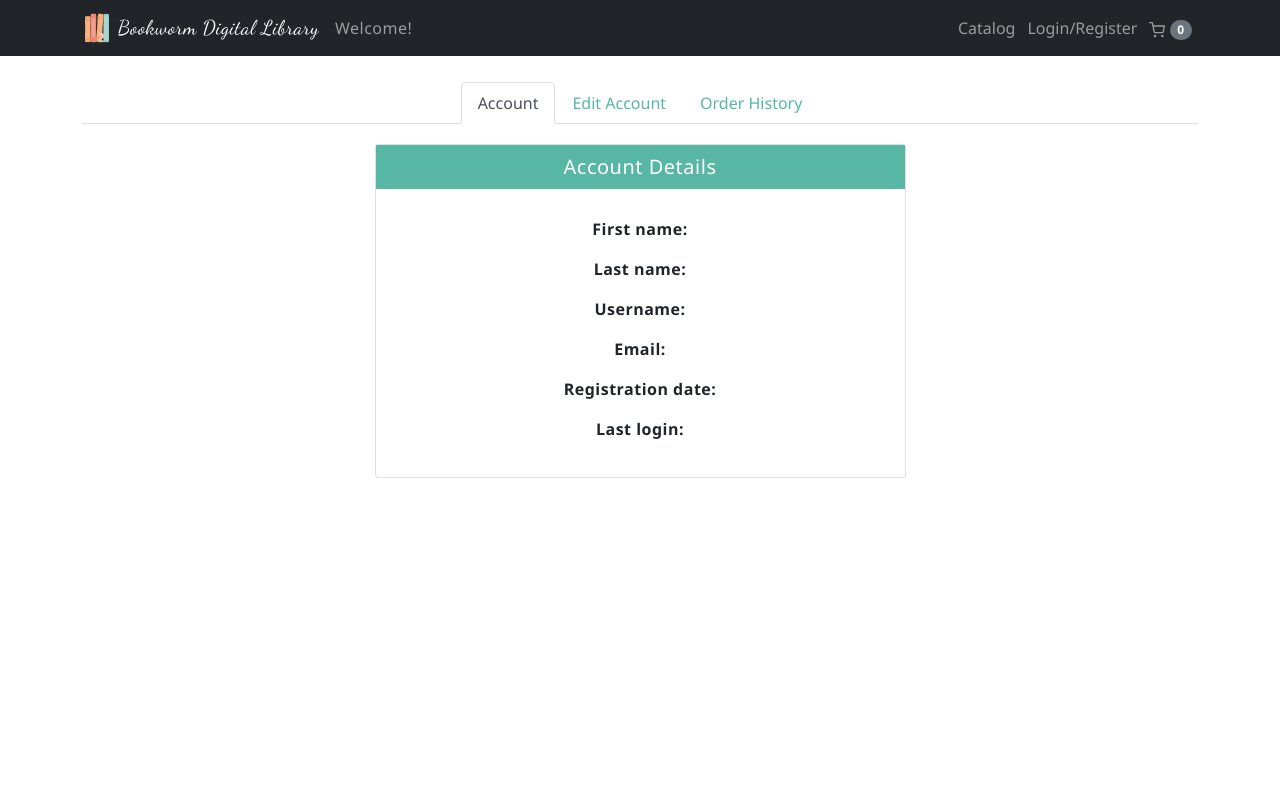
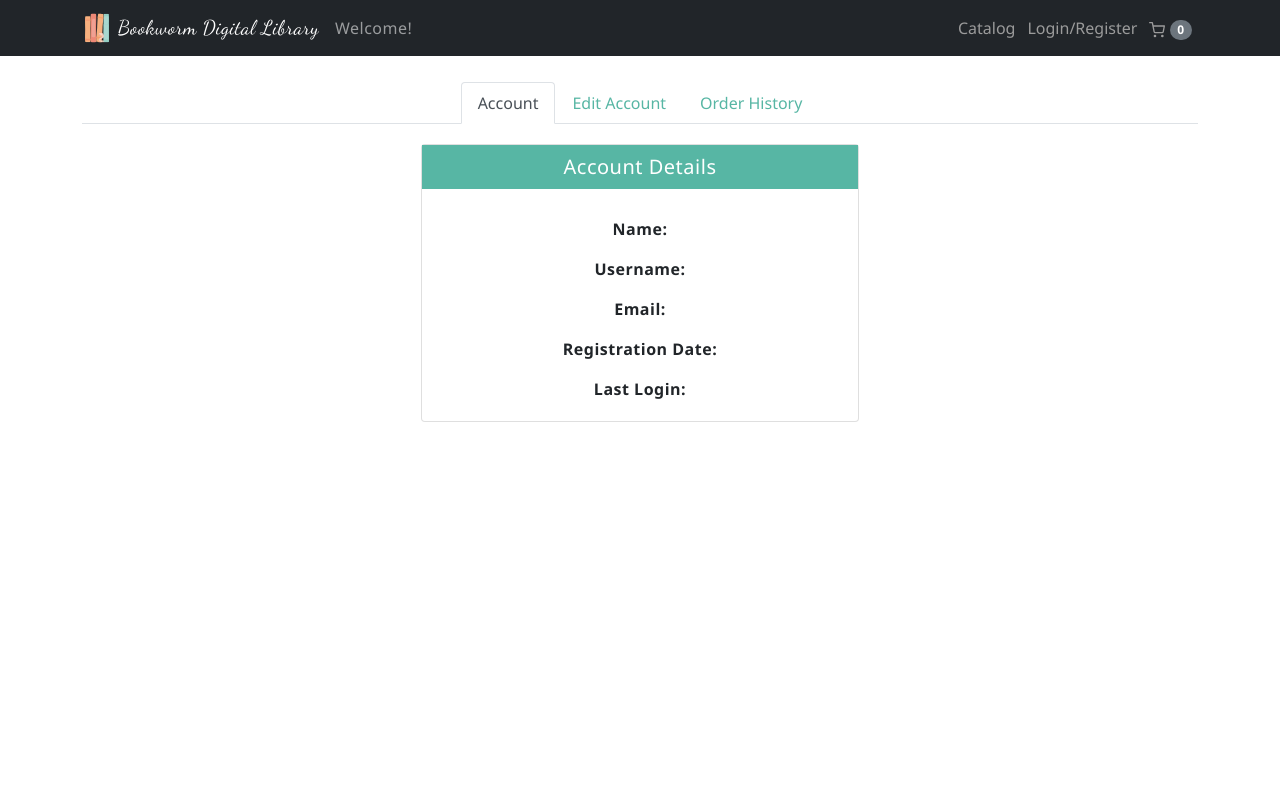
Before and after one commit to meganorth14/Bookworm-Library, a React (Create React App) app in the folder frontend/: page /account in a window 1280 px wide. Shown: the top 800 px of the page. Built offline with nearby package versions, Linux system fonts and the light colour scheme; no server answers; a web font is replaced by a local one.

Commit message:
moved date/TimeToString to HelperMethods

```diff
--- a/frontend/src/component/account/AccountPage.js
+++ b/frontend/src/component/account/AccountPage.js
@@ -1,11 +1,11 @@
 import { useEffect, useState } from 'react';
-import { useNavigate } from 'react-router-dom';
 import { Container, Row, Col, Card } from 'react-bootstrap';
-import { RiPencilLine } from "react-icons/ri";
 import axios from 'axios';
 import { useSelector } from 'react-redux';
+import { dateToString, dateTimeToString } from '../utility/HelperMethods';
 
-const AccountPage = () => {
+function AccountPage() {
+
   const userid = useSelector((state) => state.login.value.userid);
 
   const [profile, setProfile] = useState({});
@@ -16,57 +16,29 @@ const AccountPage = () => {
       res.data.lastLogin = dateTimeToString(res.data.lastLogin);
       setProfile(res.data);
     });
-    }, []);
-
-    const dateToString = (date) => {
-        date = date.map(dt => dt>10 ? dt:`0${dt}`);
-        const [year,month,day] =  date;
-        return `${month}/${day}/${year}`;
-    }
-    const dateTimeToString = (dateTime) => {
-    dateTime = dateTime.map(dt => dt>10 ? dt:`0${dt}`);
-    let [year,month,day,hour,min,sec] = dateTime;
-    return `${month}/${day}/${year} ${hour}:${min}:${sec}`;
-    }
-
-    let navigate = useNavigate();
+  }, [userid]);
 
   return (
     <Container className="account-page">
       <Row className="justify-content-md-center mb-4">
-                <Col md={6}>
-                    <Card >
+        <Col md={5}>
+          <Card>
             <Card.Header as="h5" bsPrefix="account-header">
               Account Details
             </Card.Header>
             <Card.Body className='userbody'>
-                            <Row>
-                                <p><b>First name:</b> {profile.firstName}</p>
-                            </Row>
-
-                            <Row>
-                                <p><b>Last name:</b> {profile.lastName}</p>
-                            </Row>
-                            <Row>
-                                <p><b>Username:</b> {profile.username}</p>
-                            </Row>
-                            <Row>
-                                <p><b>Email:</b> {profile.email}</p>
-                            </Row>
-                            <Row>
-                                <p><b>Registration date:</b> {profile.registrationDate}</p>
-                            </Row>
-                            <Row>
-                                <p><b>Last login:</b> {profile.lastLogin}</p>
-                            </Row>
+              <Card.Text><b>Name:</b> {profile.firstName} {profile.lastName}</Card.Text>
+              <Card.Text><b>Username:</b> {profile.username}</Card.Text>
+              <Card.Text><b>Email:</b> {profile.email}</Card.Text>
+              <Card.Text><b>Registration Date:</b> {profile.registrationDate}</Card.Text>
+              <Card.Text><b>Last Login:</b> {profile.lastLogin}</Card.Text>
             </Card.Body>
           </Card>
         </Col>
-
       </Row>
     </Container>
+  );
 
-    );
-};
+}
 
 export default AccountPage;
```
Lines whose indentation alone changed are shown as unchanged.
